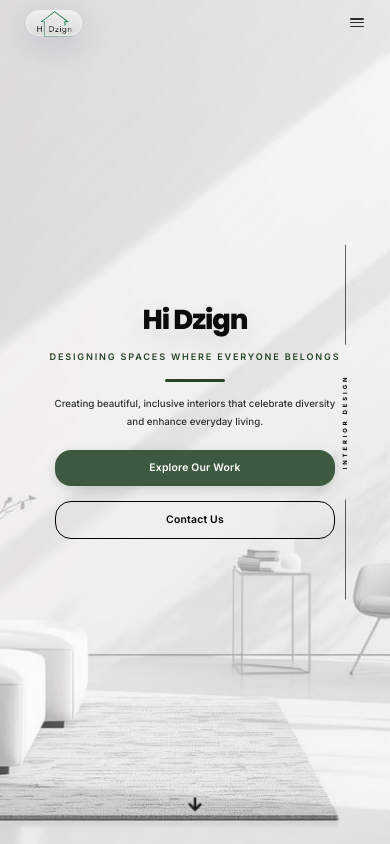
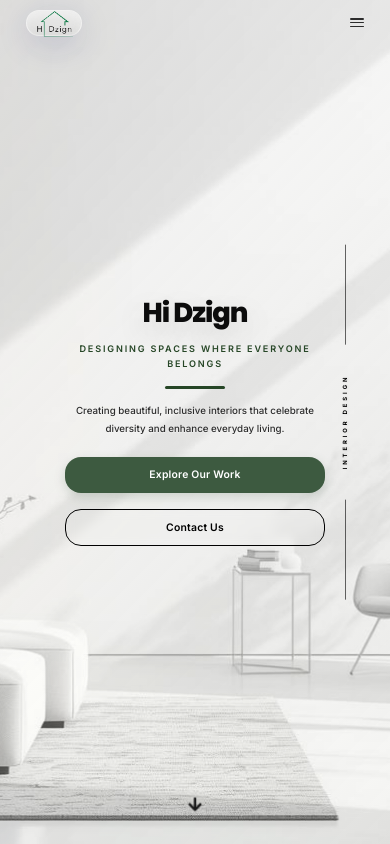
Before and after one commit to tkumar6251/HD-Abhay, a React (Create React App) app: page / in a window 390 px wide. Shown: the top 844 px of the page. Built offline with nearby package versions, Linux system fonts and the light colour scheme; no server answers.

Commit message:
Update Hero component styles

```diff
--- a/src/components/Hero.css
+++ b/src/components/Hero.css
@@ -191,7 +191,7 @@
 
   .hero-text {
     padding: 20px 16px;
-    max-width: 50rem;
+    max-width: 45rem;
   }
 
   .hero-subtitle {
```
